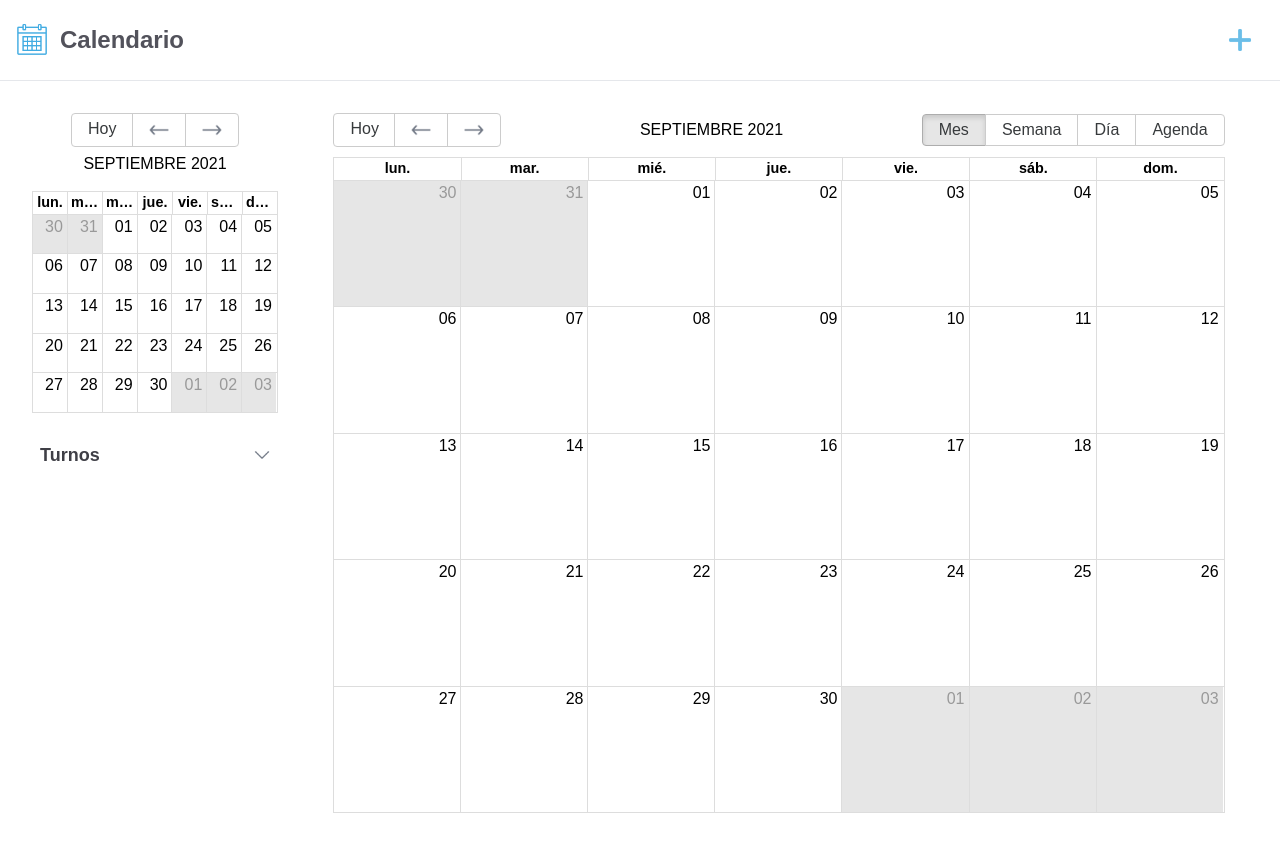
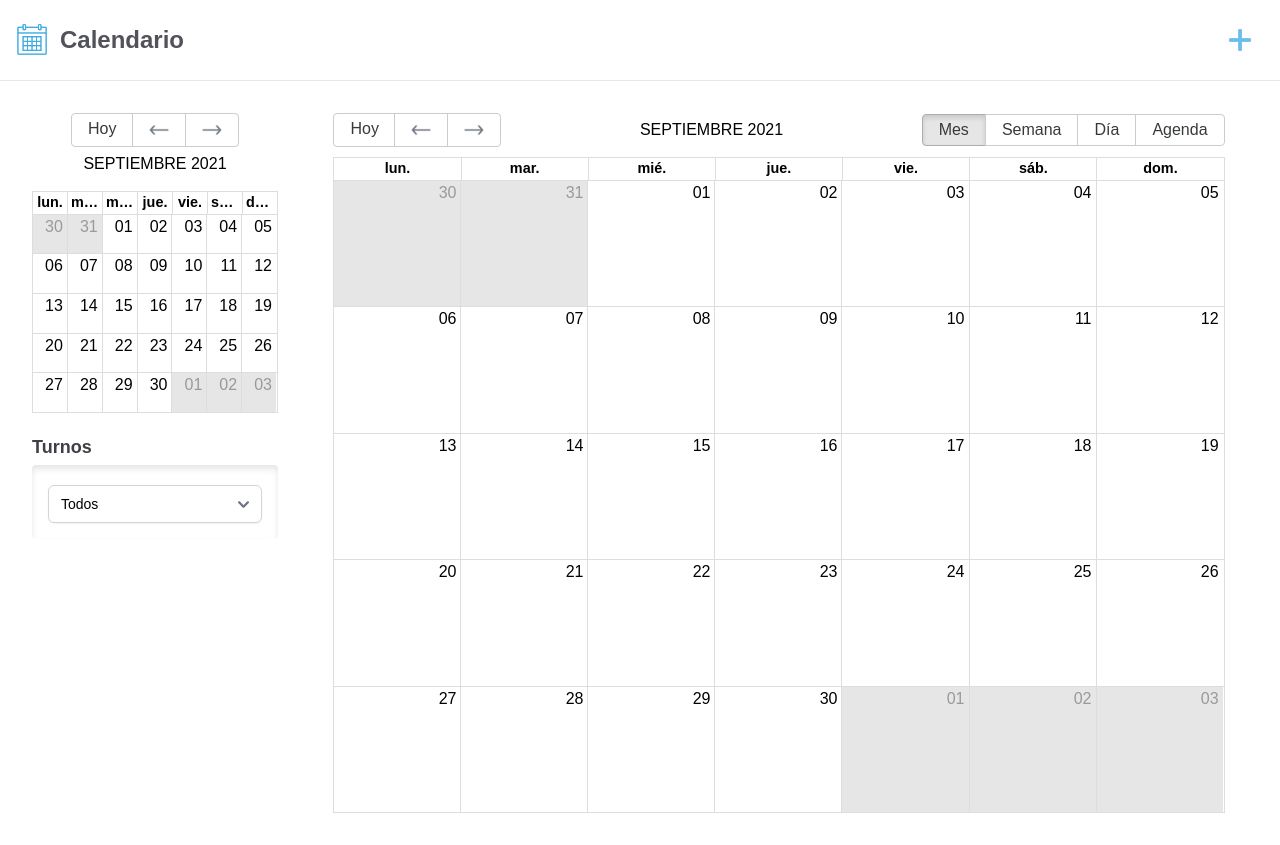
Before and after one commit to Melanialassia/Calendar, a React (Vite) app: page / in a window 1280 px wide. Built offline with nearby package versions, Linux system fonts and the light colour scheme; no server answers.

Commit message:
Se modifico los checkbox por etiquetas select

```diff
--- a/src/components/LateralMenu/components/EventFilter/EventFilter.jsx
+++ b/src/components/LateralMenu/components/EventFilter/EventFilter.jsx
@@ -1,38 +1,24 @@
-import { useState } from "react";
+//STORE
+import { store } from "../../../../store/store";
 
-const EventFilter = () => {
-  const [open, setOpen] = useState(false);
-
-  const handleClose = () => {
-    setOpen(!open);
-  };
+const EventFilter = ({ handleFilterChange }) => {
+  const { filterEvent } = store();
 
   return (
     <div>
-      <div className="flex mt-5 transition-all duration-300 rounded hover:bg-gray-100">
-      <button onClick={handleClose} className="flex justify-between items-center space-x-2 p-2 border-none h-full w-full">
-          <p className="font-bold text-lg text-center text-zinc-700">Turnos</p>
-          <img
-            src={open ? "/logo/up.png" : "/logo/down.png"}
-            alt="abrir"
-            className="w-4"
-          />
-        </button>
+      <div className="flex mt-5 ">
+        <h2 className="font-bold text-lg text-center text-zinc-700">Turnos</h2>
       </div>
-      {open && (
-       <div className="mt-1 p-4 border-hidden rounded shadow-inset-custom bg-white ">
-       <ul className="flex flex-col justify-center items-start">
-         <li className="mt-1">
-           <input type="checkbox" id="mañana" className="mr-4 text-green-600 border-2 border-green-600 focus:ring-green-600 " />
-           <label htmlFor="mañana" className="text-zinc-700">Disponible</label>
-         </li>
-         <li className=" mt-1">
-           <input type="checkbox" id="mediodia" className="mr-4 text-blue-500 border-2 border-blue-500 focus:ring-blue-500 " />
-           <label htmlFor="mediodia" className="text-zinc-700">Ocupados</label>
-         </li>
-       </ul>
-     </div>
-      )}
+      <div className="mt-1 p-4 border-hidden rounded shadow-inset-custom bg-white ">
+        <select
+          onChange={(event) =>handleFilterChange(event)}
+          className="block w-full mt-1 py-2 px-3 border border-gray-300 bg-white rounded-md shadow-sm focus:outline-none focus:ring-indigo-500 focus:border-indigo-500 sm:text-sm"
+        >
+          <option value="todos">Todos</option>
+          <option value="disponible">Disponible</option>
+          <option value="ocupado">Ocupado</option>
+        </select>
+      </div>
     </div>
   );
 };
```
